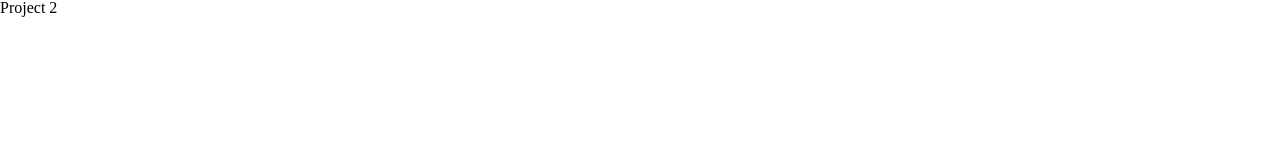
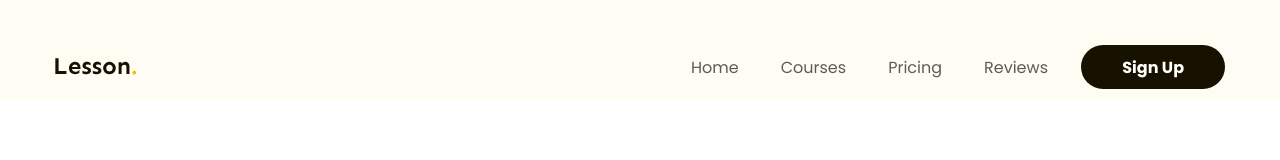
Before and after one commit to anhmtkxtb1998/html-css-project-2, a plain HTML site: page index.html in a window 1280 px wide. Drawn offline with Linux system fonts and the light colour scheme.

Commit message:
Create header part

```diff
--- /dev/null
+++ b/assets/css/styles.css
@@ -0,0 +1,92 @@
+* {
+    box-sizing: border-box;
+}
+
+html {
+    font-size: 62.5%;
+}
+
+body {
+    font-size: 1.6rem;
+    font-family: "Poppins", sans-serif;
+}
+
+/* Common */
+.content {
+    width: 1170px;
+    max-width: calc(100% - 48px);
+    margin: 0 auto;
+}
+
+a {
+    text-decoration: none;
+}
+.btn {
+    min-width: 144px;
+    border-radius: 24.5px;
+    background: #171100;
+    color: #fff;
+    text-align: center;
+    font-size: 1.6rem;
+    font-style: normal;
+    font-weight: 600;
+    line-height: 1.75;
+}
+.btn:hover {
+    opacity: 0.9;
+}
+/* Header */
+.fix-header {
+    background-color: #fffcf4;
+    padding-top: 36px;
+
+    position: sticky;
+    top: -36px;
+    /* padding: 36px 0; */
+    z-index: 1;
+}
+.navbar {
+    display: flex;
+    padding: 18px 0;
+    align-items: center;
+}
+
+.navbar ul {
+    display: flex;
+    margin-left: 512px;
+}
+.navbar li a {
+    padding: 16px 0;
+    color: #5f5b53;
+    text-align: center;
+    font-family: Poppins;
+    font-size: 1.6rem;
+    font-weight: 400;
+    line-height: 1.75;
+    margin-left: 42px;
+    position: relative;
+}
+.navbar li a:hover {
+    font-weight: 700;
+}
+.navbar li a:hover::after {
+    content: "";
+    position: absolute;
+    width: 12px;
+    border: 2px solid;
+    background-color: #171100;
+    bottom: 14px;
+    left: 0;
+}
+/* .navbar a::after {
+
+    display: none;
+} */
+
+.navbar .action {
+    margin-left: auto;
+}
+.navbar .action-link {
+    height: 49px;
+    padding: 11px 41px 10px;
+}
--- a/assets/styles.css
+++ /dev/null
@@ -1,3 +0,0 @@
-* {
-    box-sizing: border-box;
-}
--- a/index.html
+++ b/index.html
@@ -5,11 +5,43 @@
         <meta name="viewport" content="width=device-width, initial-scale=1.0" />
         <title>Document</title>
         <!-- Reset css -->
-        <link rel="stylesheet" href="./assets/reset.css" />
+        <link rel="stylesheet" href="./assets/css/reset.css" />
+        <!-- Embed fonts -->
+        <link rel="preconnect" href="https://fonts.googleapis.com" />
+        <link rel="preconnect" href="https://fonts.gstatic.com" crossorigin />
+        <link
+            href="https://fonts.googleapis.com/css2?family=Poppins:ital,wght@0,400;0,500;0,700;1,400&family=Sen&display=swap"
+            rel="stylesheet"
+        />
         <!-- Styles css -->
-        <link rel="stylesheet" href="./assets/styles.css" />
+        <link rel="stylesheet" href="./assets/css/styles.css" />
     </head>
-    <body>
-        <h1>Project 2</h1>
+    <body style="height: 1000px">
+        <header class="fix-header">
+            <div class="content">
+                <nav class="navbar">
+                    <a href="/" class="logo">
+                        <img src="./assets/img/Lesson..svg" alt="Lesson." />
+                    </a>
+                    <ul>
+                        <li>
+                            <a href="#!">Home</a>
+                        </li>
+                        <li>
+                            <a href="#!">Courses</a>
+                        </li>
+                        <li>
+                            <a href="#!">Pricing</a>
+                        </li>
+                        <li>
+                            <a href="#!">Reviews</a>
+                        </li>
+                    </ul>
+                    <div class="action">
+                        <a href="#!" class="action-link btn">Sign Up</a>
+                    </div>
+                </nav>
+            </div>
+        </header>
     </body>
 </html>
```
Also changed, not shown: assets/css/reset.css (renamed from assets/reset.css), assets/img/Lesson..svg (added).
